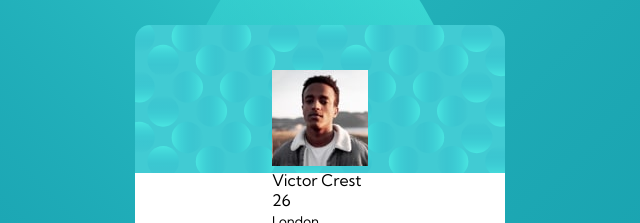
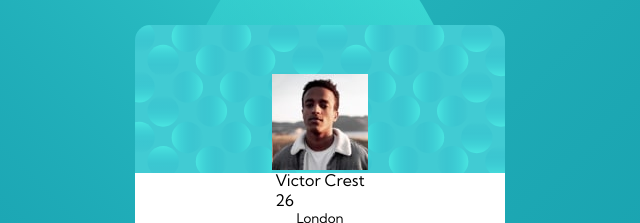
Before and after one commit to napalm-git/profile-card-component, a website: page index.html in a window 1280 px wide. Shown: the part 190-413 px from the top of the page, 320-960 px from the left. Drawn offline with Linux system fonts and the light colour scheme; files whose address does not match are found by name.

Commit message:
center user container inside wrapper

```diff
--- a/sass/main.scss
+++ b/sass/main.scss
@@ -33,4 +33,11 @@ body {
   height: 370px;
   width: 370px;
   border-radius: 15px;
+
+  .user {
+    display: flex;
+    flex-direction: column;
+    align-items: center;
+    justify-content: center;
+  }
 }
```
Also changed, not shown: css/main.css.
